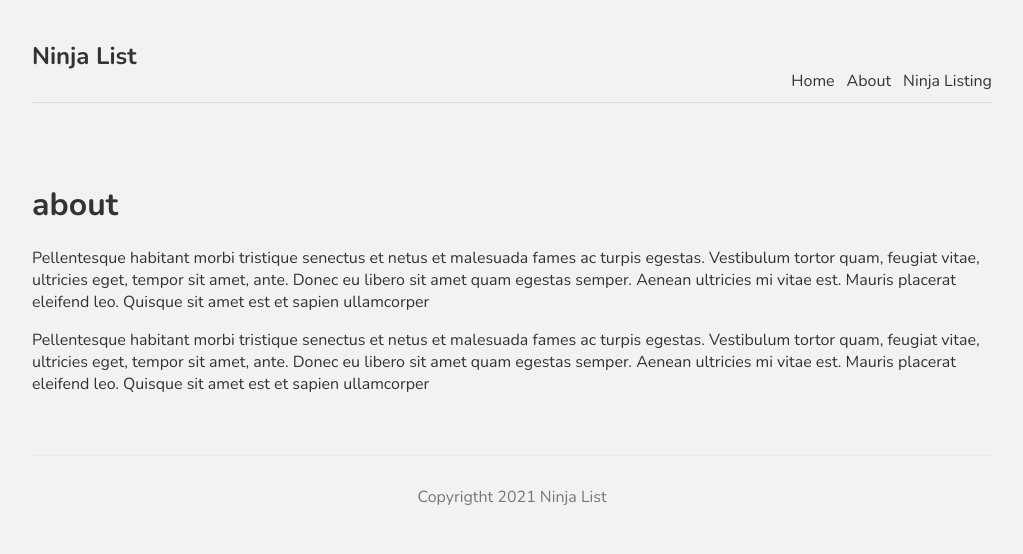
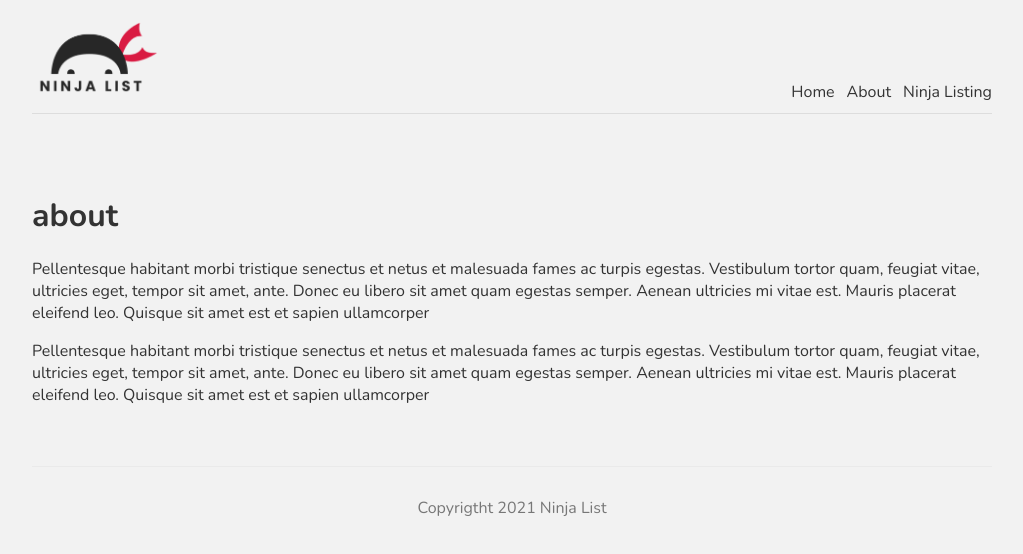
Before and after one commit to pavitpim40/NextJS-NinjaList, a Next.js app: page /about in a window 1280 px wide. Shown: the top 554 px of the page, without its empty margins (128-1151 px from the left). Built offline with nearby package versions, Linux system fonts and the light colour scheme.

Commit message:
Image and Metadata

```diff
--- a/components/Navbar.js
+++ b/components/Navbar.js
@@ -1,9 +1,10 @@
 import Link from "next/link";
+import Image from "next/image"
 const Navbar = () => {
   return (
     <nav>
       <div className="logo">
-        <h1>Ninja List</h1>
+        <Image src="/logo.png" width={128} height={77} alt=""/>
       </div>
         <Link href="/">
           <a >Home</a>
--- a/pages/about.js
+++ b/pages/about.js
@@ -1,10 +1,18 @@
+import Head from "next/head";
 const About = () => {
     return (
-        <div>
+        <>
+            <Head>
+      <title>Ninja List | About</title>
+      <meta name="keywords" content="ninja" />
+    </Head>
+    <div>
             <h1>about</h1>
             <p>Pellentesque habitant morbi tristique senectus et netus et malesuada fames ac turpis egestas. Vestibulum tortor quam, feugiat vitae, ultricies eget, tempor sit amet, ante. Donec eu libero sit amet quam egestas semper. Aenean ultricies mi vitae est. Mauris placerat eleifend leo. Quisque sit amet est et sapien ullamcorper    </p>
             <p>Pellentesque habitant morbi tristique senectus et netus et malesuada fames ac turpis egestas. Vestibulum tortor quam, feugiat vitae, ultricies eget, tempor sit amet, ante. Donec eu libero sit amet quam egestas semper. Aenean ultricies mi vitae est. Mauris placerat eleifend leo. Quisque sit amet est et sapien ullamcorper    </p>
         </div>
+        </>
+
      );
 }
 
```
Also changed, not shown: pages/index.js (+7 -1 lines), public/logo.png (added).
